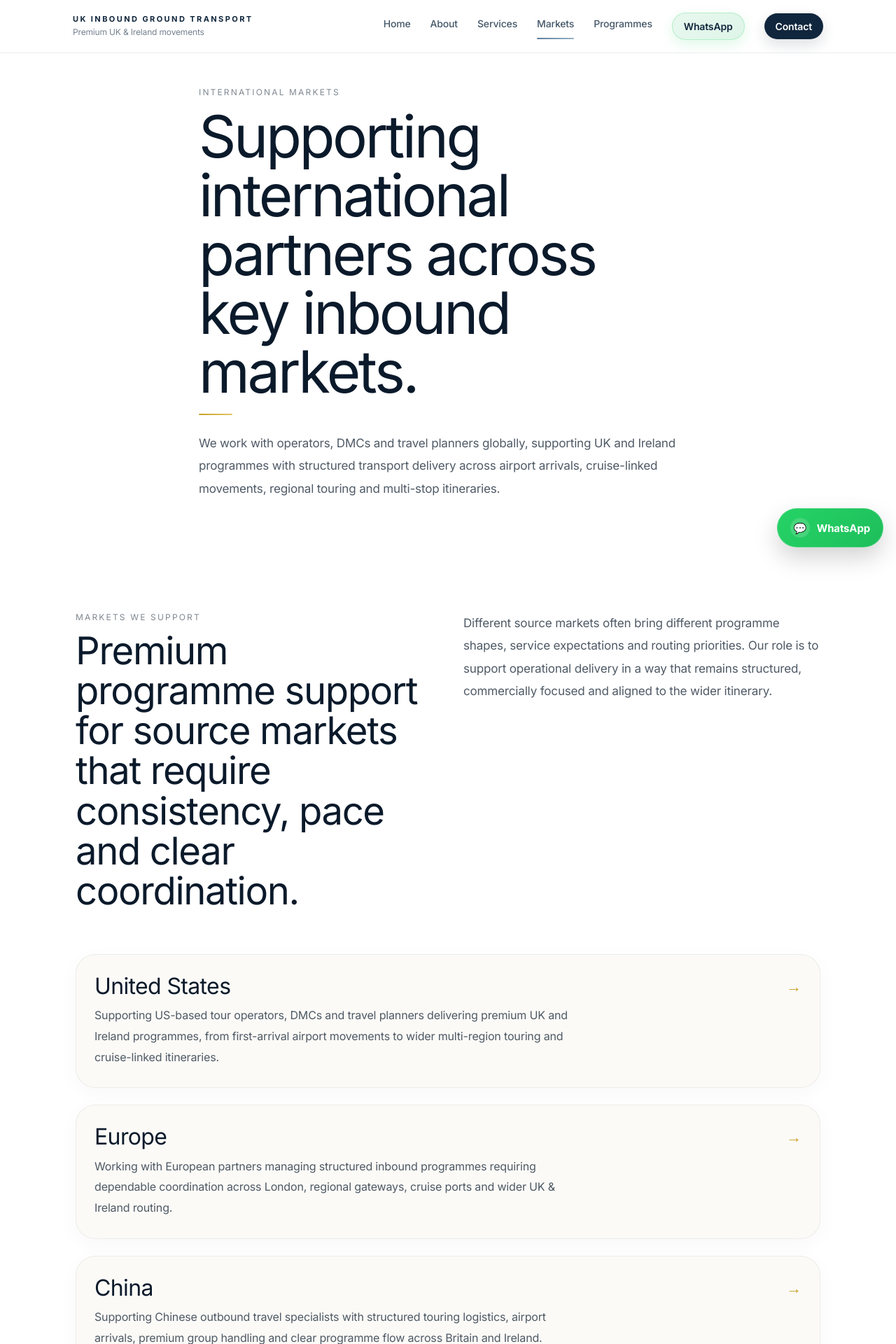
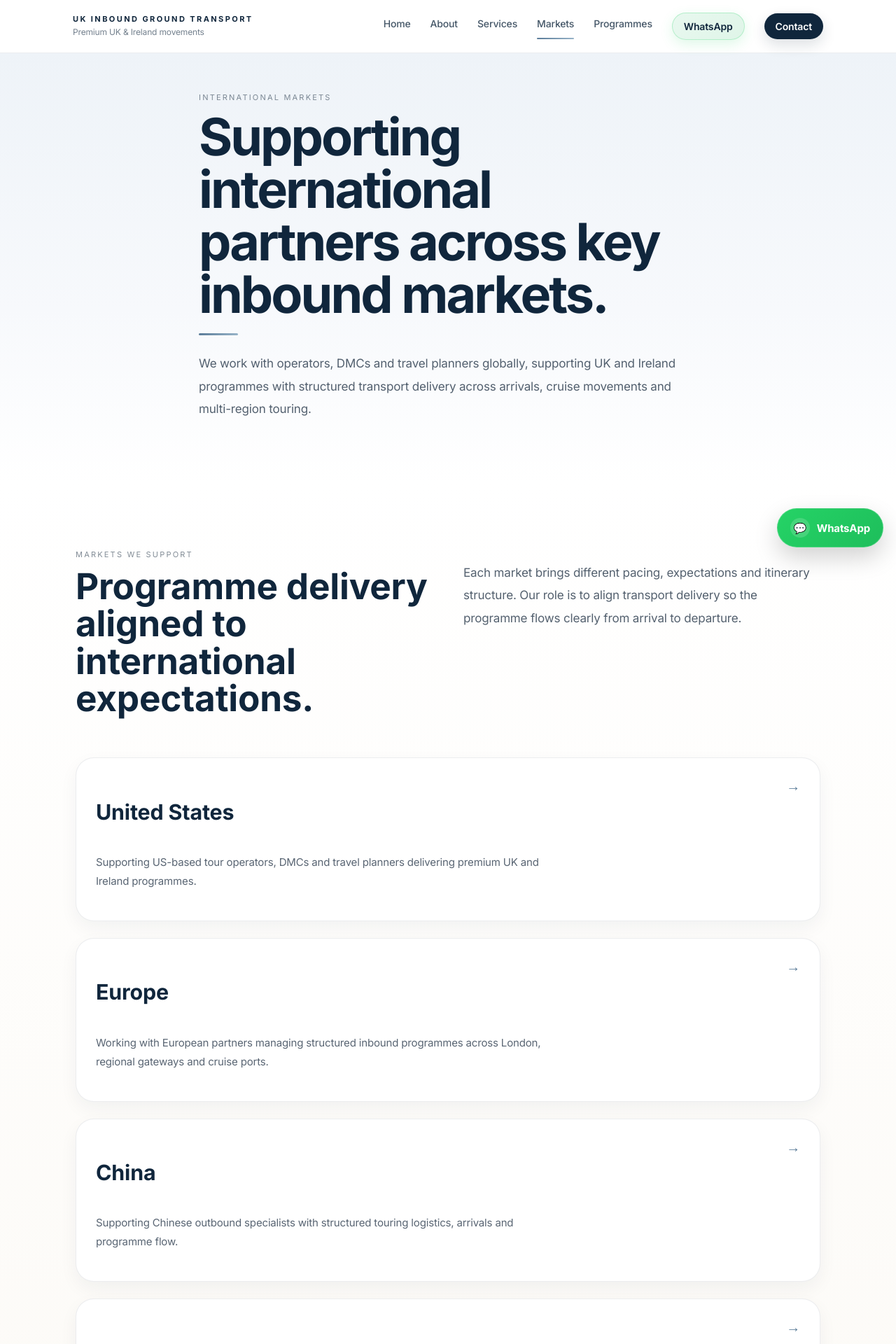
Before and after one commit to kandiahtk-crypto/Project-, a Next.js app: page /markets in a window 1280 px wide. Shown: the top 1920 px of the page at 70% size. Built offline with nearby package versions, Linux system fonts and the light colour scheme.

Commit message:
Refine market descriptions and update styles
Updated market descriptions for clarity and conciseness. Adjusted styles for improved layout and visual consistency.

```diff
--- a/src/app/markets/page.tsx
+++ b/src/app/markets/page.tsx
@@ -4,7 +4,7 @@ import type { Metadata } from "next";
 export const metadata: Metadata = {
   title: "International Markets",
   description:
-    "UK & Ireland programme transport support for international travel partners across the United States, Europe, China and India, including airport arrivals, cruise ports and multi-region touring delivery.",
+    "UK & Ireland programme transport support for international travel partners across key inbound markets.",
   alternates: {
     canonical: "/markets",
   },
@@ -14,22 +14,22 @@ const markets = [
   {
     title: "United States",
     href: "/markets/usa",
-    text: "Supporting US-based tour operators, DMCs and travel planners delivering premium UK and Ireland programmes, from first-arrival airport movements to wider multi-region touring and cruise-linked itineraries.",
+    text: "Supporting US-based tour operators, DMCs and travel planners delivering premium UK and Ireland programmes.",
   },
   {
     title: "Europe",
     href: "/markets/europe",
-    text: "Working with European partners managing structured inbound programmes requiring dependable coordination across London, regional gateways, cruise ports and wider UK & Ireland routing.",
+    text: "Working with European partners managing structured inbound programmes across London, regional gateways and cruise ports.",
   },
   {
     title: "China",
     href: "/markets/china",
-    text: "Supporting Chinese outbound travel specialists with structured touring logistics, airport arrivals, premium group handling and clear programme flow across Britain and Ireland.",
+    text: "Supporting Chinese outbound specialists with structured touring logistics, arrivals and programme flow.",
   },
   {
     title: "India",
     href: "/markets/india",
-    text: "Working with Indian travel companies delivering premium UK and Ireland itineraries with well-planned routing, coordinated arrivals and strong operational structure throughout the programme.",
+    text: "Working with Indian travel companies delivering premium UK and Ireland itineraries with strong operational structure.",
   },
 ];
 
@@ -60,6 +60,7 @@ const cruisePorts = [
 export default function MarketsPage() {
   return (
     <main>
+      {/* HERO */}
       <section style={heroSection}>
         <div style={containerNarrow}>
           <p style={eyebrow}>International markets</p>
@@ -73,29 +74,27 @@ export default function MarketsPage() {
           <p style={heroText}>
             We work with operators, DMCs and travel planners globally,
             supporting UK and Ireland programmes with structured transport
-            delivery across airport arrivals, cruise-linked movements, regional
-            touring and multi-stop itineraries.
+            delivery across arrivals, cruise movements and multi-region touring.
           </p>
         </div>
       </section>
 
+      {/* MARKETS */}
       <section style={section}>
         <div style={containerWide}>
-          <div style={introSplit} className="split-grid">
+          <div style={sectionSplit} className="split-grid">
             <div>
               <p style={sectionLabel}>Markets we support</p>
               <h2 style={sectionTitle}>
-                Premium programme support for source markets that require
-                consistency, pace and clear coordination.
+                Programme delivery aligned to international expectations.
               </h2>
             </div>
 
             <div>
               <p style={sectionText}>
-                Different source markets often bring different programme shapes,
-                service expectations and routing priorities. Our role is to
-                support operational delivery in a way that remains structured,
-                commercially focused and aligned to the wider itinerary.
+                Each market brings different pacing, expectations and itinerary
+                structure. Our role is to align transport delivery so the
+                programme flows clearly from arrival to departure.
               </p>
             </div>
           </div>
@@ -106,7 +105,7 @@ export default function MarketsPage() {
                 key={market.title}
                 href={market.href}
                 style={marketCard}
-                className="luxury-card"
+                className="premium-card"
               >
                 <div style={cardTopRow}>
                   <h3 style={cardTitle}>{market.title}</h3>
@@ -119,24 +118,15 @@ export default function MarketsPage() {
         </div>
       </section>
 
+      {/* AIRPORTS */}
       <section style={sectionSoft}>
         <div style={containerWide}>
-          <div style={introSplit} className="split-grid">
+          <div style={sectionSplit}>
             <div>
               <p style={sectionLabel}>Gateway airports</p>
               <h2 style={sectionTitle}>
-                Major airport gateways commonly used in UK and Ireland
-                programmes.
+                Major arrival points across the UK & Ireland.
               </h2>
-            </div>
-
-            <div>
-              <p style={sectionText}>
-                International touring programmes frequently begin or end at key
-                airport gateways, where transfer timing, hotel positioning and
-                onward routing shape the rest of the itinerary.
-              </p>
-            </div>
             </div>
 
             <div style={listGrid}>
@@ -147,27 +137,18 @@ export default function MarketsPage() {
               ))}
             </div>
           </div>
+        </div>
       </section>
 
+      {/* CRUISE */}
       <section style={section}>
         <div style={containerWide}>
-          <div style={introSplit} className="split-grid">
+          <div style={sectionSplit}>
             <div>
               <p style={sectionLabel}>Cruise ports</p>
               <h2 style={sectionTitle}>
-                Major cruise ports across the UK &amp; Ireland used in touring
-                and turnaround programmes.
+                Ports supporting touring and turnaround programmes.
               </h2>
-            </div>
-
-            <div>
-              <p style={sectionText}>
-                Cruise-linked work often requires precise coordination around
-                embarkation, disembarkation, shore-side touring and onward
-                regional movements, particularly where timings are fixed and
-                port access is tightly managed.
-              </p>
-            </div>
             </div>
 
             <div style={listGrid}>
@@ -178,33 +159,21 @@ export default function MarketsPage() {
               ))}
             </div>
           </div>
-      </section>
-
-      <section style={sectionSoft}>
-        <div style={containerNarrow}>
-          <p style={sectionLabel}>Why this matters</p>
-          <h2 style={sectionTitle}>
-            Market-specific understanding improves programme delivery.
-          </h2>
-          <p style={sectionText}>
-            Our focus is not simply assigning vehicles. We support the wider
-            operational structure of the programme by aligning arrivals,
-            departures, regional transitions and touring flow to the needs of
-            the buyer, the itinerary and the guest experience.
-          </p>
         </div>
       </section>
 
+      {/* CTA */}
       <section style={ctaSection}>
         <div style={containerNarrow}>
           <p style={sectionLabel}>Start a conversation</p>
+
           <h2 style={ctaTitle}>
             Planning a market-specific UK or Ireland programme?
           </h2>
+
           <p style={sectionText}>
-            Tell us the source market, routing structure, airport or cruise port
-            requirements and wider programme shape. We will help frame the right
-            transport approach around it.
+            Tell us the source market, routing and programme structure — we’ll
+            shape the right transport approach around it.
           </p>
 
           <div style={ctaActions}>
@@ -234,191 +203,162 @@ const containerNarrow: CSSProperties = {
 };
 
 const heroSection: CSSProperties = {
-  padding: "48px 0 64px",
+  padding: "56px 0 72px",
+  background:
+    "linear-gradient(180deg, #EEF3F8 0%, #F7F9FC 60%, #FFFFFF 100%)",
 };
 
 const section: CSSProperties = {
   padding: "96px 0",
+  background: "linear-gradient(180deg, #FFFFFF 0%, #FCFAF6 100%)",
 };
 
 const sectionSoft: CSSProperties = {
   padding: "88px 0",
-  background: "#F8F5EF",
+  background: "linear-gradient(180deg, #F6F8FB 0%, #EEF3F7 100%)",
 };
 
 const ctaSection: CSSProperties = {
   padding: "88px 0 48px",
 };
 
-const introSplit: CSSProperties = {
+const sectionSplit: CSSProperties = {
   display: "grid",
-  gap: 40,
-  alignItems: "start",
+  gap: 36,
 };
 
 const eyebrow: CSSProperties = {
   margin: 0,
-  fontSize: 12,
-  letterSpacing: "0.18em",
+  fontSize: 11,
+  letterSpacing: "0.2em",
   textTransform: "uppercase",
-  color: "rgba(11, 26, 43, 0.52)",
+  color: "rgba(18,36,56,0.52)",
 };
 
 const sectionLabel: CSSProperties = {
   margin: "0 0 12px",
-  fontSize: 12,
-  letterSpacing: "0.18em",
+  fontSize: 11,
+  letterSpacing: "0.2em",
   textTransform: "uppercase",
-  color: "rgba(11, 26, 43, 0.52)",
+  color: "rgba(18,36,56,0.52)",
 };
 
 const heroTitle: CSSProperties = {
-  margin: "14px 0 16px",
-  maxWidth: 760,
-  fontSize: "clamp(2.7rem, 7vw, 5.2rem)",
-  lineHeight: 1.01,
+  margin: "12px 0 18px",
+  fontSize: "clamp(2.2rem, 5.8vw, 4.6rem)",
+  lineHeight: 1.02,
   letterSpacing: "-0.04em",
-  fontWeight: 400,
-  fontFamily: "var(--font-serif)",
-  color: "#0B1A2B",
+  fontWeight: 700,
+  color: "#10263C",
 };
 
 const sectionTitle: CSSProperties = {
   margin: "0 0 18px",
-  maxWidth: 760,
-  fontSize: "clamp(2rem, 5vw, 3.4rem)",
-  lineHeight: 1.05,
-  letterSpacing: "-0.025em",
-  fontWeight: 400,
-  fontFamily: "var(--font-serif)",
-  color: "#0B1A2B",
+  fontSize: "clamp(2rem, 4vw, 3.2rem)",
+  lineHeight: 1.04,
+  fontWeight: 650,
+  color: "#10263C",
 };
 
 const ctaTitle: CSSProperties = {
   margin: "0 0 18px",
-  maxWidth: 760,
-  fontSize: "clamp(2rem, 5vw, 3.2rem)",
+  fontSize: "clamp(2rem, 4vw, 3rem)",
   lineHeight: 1.05,
-  letterSpacing: "-0.025em",
-  fontWeight: 400,
-  fontFamily: "var(--font-serif)",
-  color: "#0B1A2B",
+  fontWeight: 650,
+  color: "#10263C",
 };
 
 const divider: CSSProperties = {
-  width: 48,
-  height: 2,
-  background: "linear-gradient(90deg, #C9A227 0%, #E3C565 100%)",
+  width: 56,
+  height: 3,
+  background: "linear-gradient(90deg, #5B7C99, #97B3C8)",
   margin: "18px 0 24px",
   borderRadius: 999,
 };
 
 const heroText: CSSProperties = {
-  margin: 0,
-  maxWidth: 720,
   fontSize: 17,
   lineHeight: 1.9,
-  color: "rgba(11, 26, 43, 0.72)",
+  color: "rgba(18,36,56,0.72)",
 };
 
 const sectionText: CSSProperties = {
-  margin: 0,
-  maxWidth: 700,
   fontSize: 17,
   lineHeight: 1.9,
-  color: "rgba(11, 26, 43, 0.72)",
+  color: "rgba(18,36,56,0.72)",
 };
 
 const cardGrid: CSSProperties = {
-  marginTop: 44,
+  marginTop: 40,
   display: "grid",
   gap: 24,
 };
 
 const marketCard: CSSProperties = {
-  display: "block",
-  padding: "28px 26px",
-  borderRadius: 28,
-  background: "#FBFAF7",
-  border: "1px solid rgba(11, 26, 43, 0.06)",
+  padding: "28px",
+  borderRadius: 26,
+  background: "#FFFFFF",
+  border: "1px solid rgba(18,36,56,0.08)",
   textDecoration: "none",
-  boxShadow: "0 8px 30px rgba(11, 26, 43, 0.03)",
+  boxShadow: "0 10px 26px rgba(18,36,56,0.05)",
 };
 
 const cardTopRow: CSSProperties = {
   display: "flex",
   justifyContent: "space-between",
-  alignItems: "flex-start",
-  gap: 16,
-  marginBottom: 10,
 };
 
 const cardTitle: CSSProperties = {
-  margin: 0,
-  fontSize: "clamp(1.6rem, 3vw, 2rem)",
-  lineHeight: 1.08,
-  fontWeight: 400,
-  letterSpacing: "-0.02em",
-  fontFamily: "var(--font-serif)",
-  color: "#0B1A2B",
-  flex: 1,
+  fontSize: "clamp(1.4rem, 2.5vw, 1.9rem)",
+  fontWeight: 700,
+  color: "#10263C",
 };
 
 const cardArrow: CSSProperties = {
-  fontSize: 22,
-  lineHeight: 1,
-  color: "#C9A227",
-  paddingTop: 6,
+  fontSize: 20,
+  color: "#5B7C99",
 };
 
 const cardText: CSSProperties = {
-  margin: 0,
-  fontSize: 16,
-  lineHeight: 1.85,
-  color: "rgba(11, 26, 43, 0.72)",
+  marginTop: 10,
+  fontSize: 15,
+  lineHeight: 1.8,
+  color: "rgba(18,36,56,0.7)",
 };
 
 const listGrid: CSSProperties = {
-  marginTop: 42,
+  marginTop: 28,
   display: "grid",
-  gap: 16,
+  gap: 14,
 };
 
 const listItem: CSSProperties = {
-  paddingBottom: 14,
-  borderBottom: "1px solid rgba(11, 26, 43, 0.08)",
-  fontSize: 20,
-  lineHeight: 1.5,
-  color: "#0B1A2B",
+  paddingBottom: 10,
+  borderBottom: "1px solid rgba(18,36,56,0.08)",
+  fontSize: 18,
+  color: "#10263C",
 };
 
 const ctaActions: CSSProperties = {
   marginTop: 26,
   display: "flex",
   gap: 18,
-  flexWrap: "wrap",
-  alignItems: "center",
 };
 
 const primaryButton: CSSProperties = {
+  padding: "0 22px",
+  minHeight: 52,
+  borderRadius: 999,
+  background: "#10263C",
+  color: "#fff",
+  textDecoration: "none",
+  fontWeight: 600,
   display: "inline-flex",
   alignItems: "center",
-  justifyContent: "center",
-  minHeight: 52,
-  padding: "0 22px",
-  borderRadius: 999,
-  background: "#F2EEE6",
-  color: "#0B1A2B",
-  textDecoration: "none",
-  fontWeight: 600,
-  border: "1px solid rgba(11, 26, 43, 0.08)",
 };
 
 const secondaryLink: CSSProperties = {
   textDecoration: "none",
-  color: "#0B1A2B",
-  fontWeight: 500,
-  display: "inline-flex",
-  alignItems: "center",
-  gap: 6,
+  color: "#10263C",
+  fontWeight: 600,
 };
```
Lines whose indentation alone changed are shown as unchanged.
